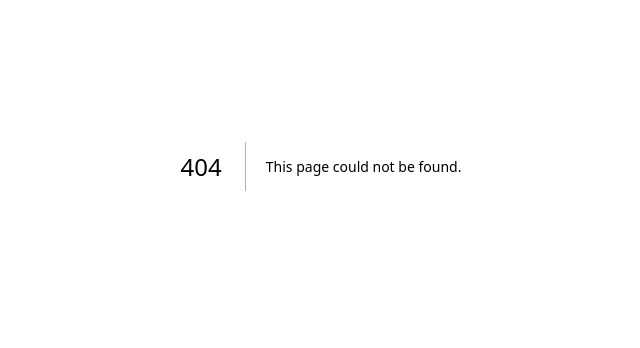
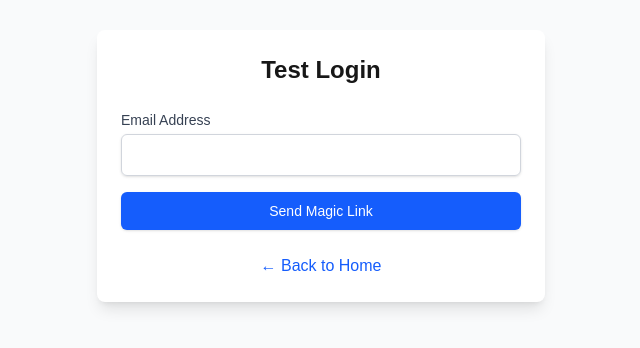
Before and after one commit to freedombydesign/ai-strategist-dashboard, a Next.js app: page /test-login in a window 1280 px wide. Before the commit this address had no page. Shown: the part 234-582 px from the top of the page, without its empty margins (319-959 px from the left). Built offline with nearby package versions, Linux system fonts and the light colour scheme.

Commit message:
Add simplified test login page for debugging

```diff
--- /dev/null
+++ b/src/app/test-login/page.tsx
@@ -0,0 +1,83 @@
+'use client'
+
+import { useState } from 'react'
+import { supabase } from '../../lib/supabase-client'
+
+export default function TestLogin() {
+  const [email, setEmail] = useState('')
+  const [loading, setLoading] = useState(false)
+  const [message, setMessage] = useState('')
+
+  const handleLogin = async (e: React.FormEvent) => {
+    e.preventDefault()
+
+    try {
+      setLoading(true)
+      setMessage('')
+
+      console.log('[TEST-LOGIN] Attempting login with:', email)
+      console.log('[TEST-LOGIN] Supabase client:', !!supabase)
+
+      const { data, error } = await supabase.auth.signInWithOtp({
+        email: email,
+        options: {
+          emailRedirectTo: `${window.location.origin}/dashboard`
+        }
+      })
+
+      console.log('[TEST-LOGIN] Result:', { data, error })
+
+      if (error) {
+        setMessage(`Error: ${error.message}`)
+      } else {
+        setMessage('Magic link sent! Check your email.')
+      }
+    } catch (err) {
+      console.error('[TEST-LOGIN] Exception:', err)
+      setMessage(`Exception: ${err instanceof Error ? err.message : 'Unknown error'}`)
+    } finally {
+      setLoading(false)
+    }
+  }
+
+  return (
+    <div className="min-h-screen flex items-center justify-center bg-gray-50">
+      <div className="max-w-md w-full bg-white rounded-lg shadow-lg p-6">
+        <h1 className="text-2xl font-bold text-center mb-6">Test Login</h1>
+
+        <form onSubmit={handleLogin} className="space-y-4">
+          <div>
+            <label className="block text-sm font-medium text-gray-700">
+              Email Address
+            </label>
+            <input
+              type="email"
+              value={email}
+              onChange={(e) => setEmail(e.target.value)}
+              className="mt-1 block w-full px-3 py-2 border border-gray-300 rounded-md shadow-sm focus:outline-none focus:ring-blue-500 focus:border-blue-500"
+              required
+            />
+          </div>
+
+          <button
+            type="submit"
+            disabled={loading}
+            className="w-full flex justify-center py-2 px-4 border border-transparent rounded-md shadow-sm text-sm font-medium text-white bg-blue-600 hover:bg-blue-700 focus:outline-none focus:ring-2 focus:ring-offset-2 focus:ring-blue-500 disabled:opacity-50"
+          >
+            {loading ? 'Sending...' : 'Send Magic Link'}
+          </button>
+        </form>
+
+        {message && (
+          <div className="mt-4 p-3 bg-gray-100 rounded-md">
+            <p className="text-sm">{message}</p>
+          </div>
+        )}
+
+        <div className="mt-6 text-center">
+          <a href="/" className="text-blue-600 hover:text-blue-800">← Back to Home</a>
+        </div>
+      </div>
+    </div>
+  )
+}
```
